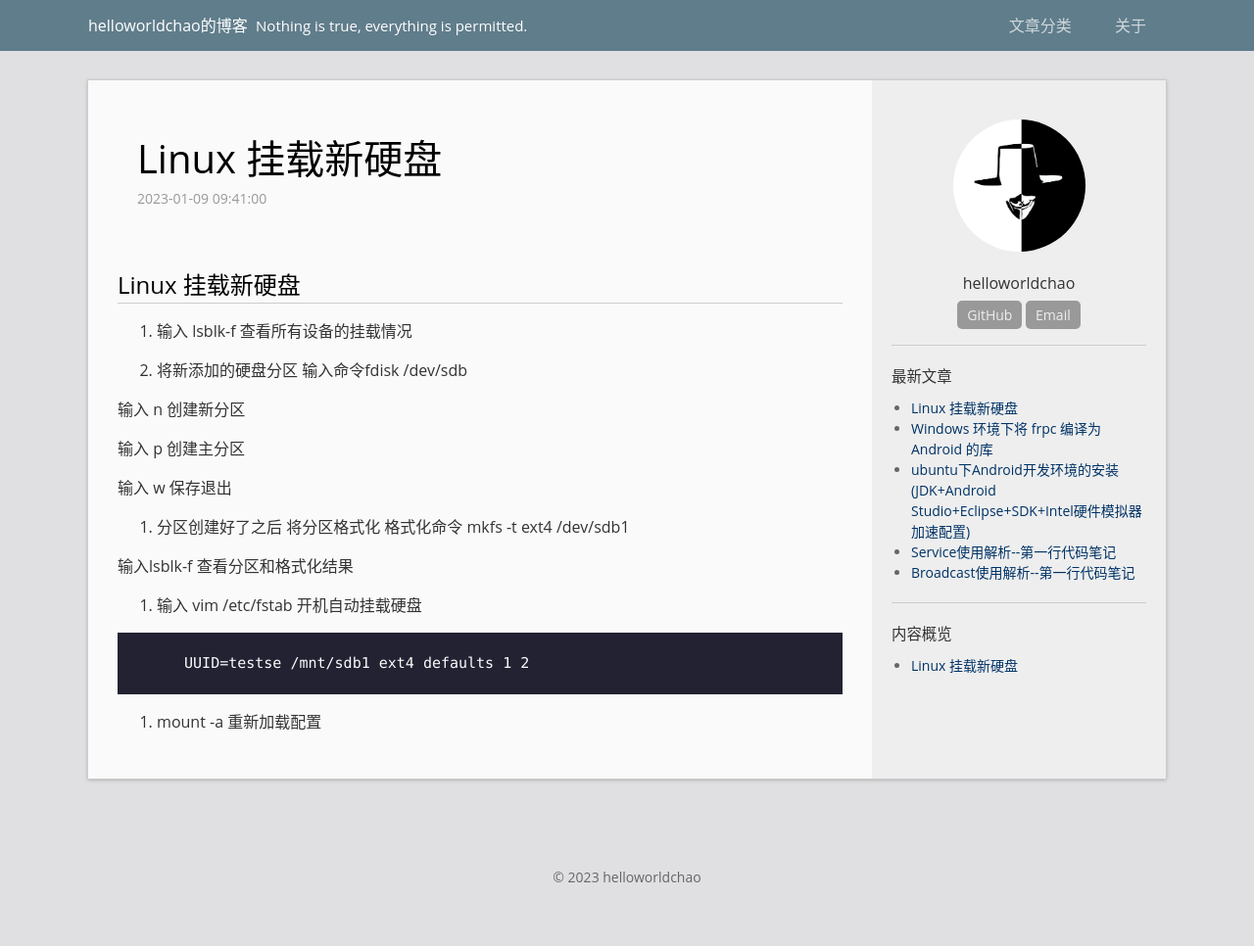
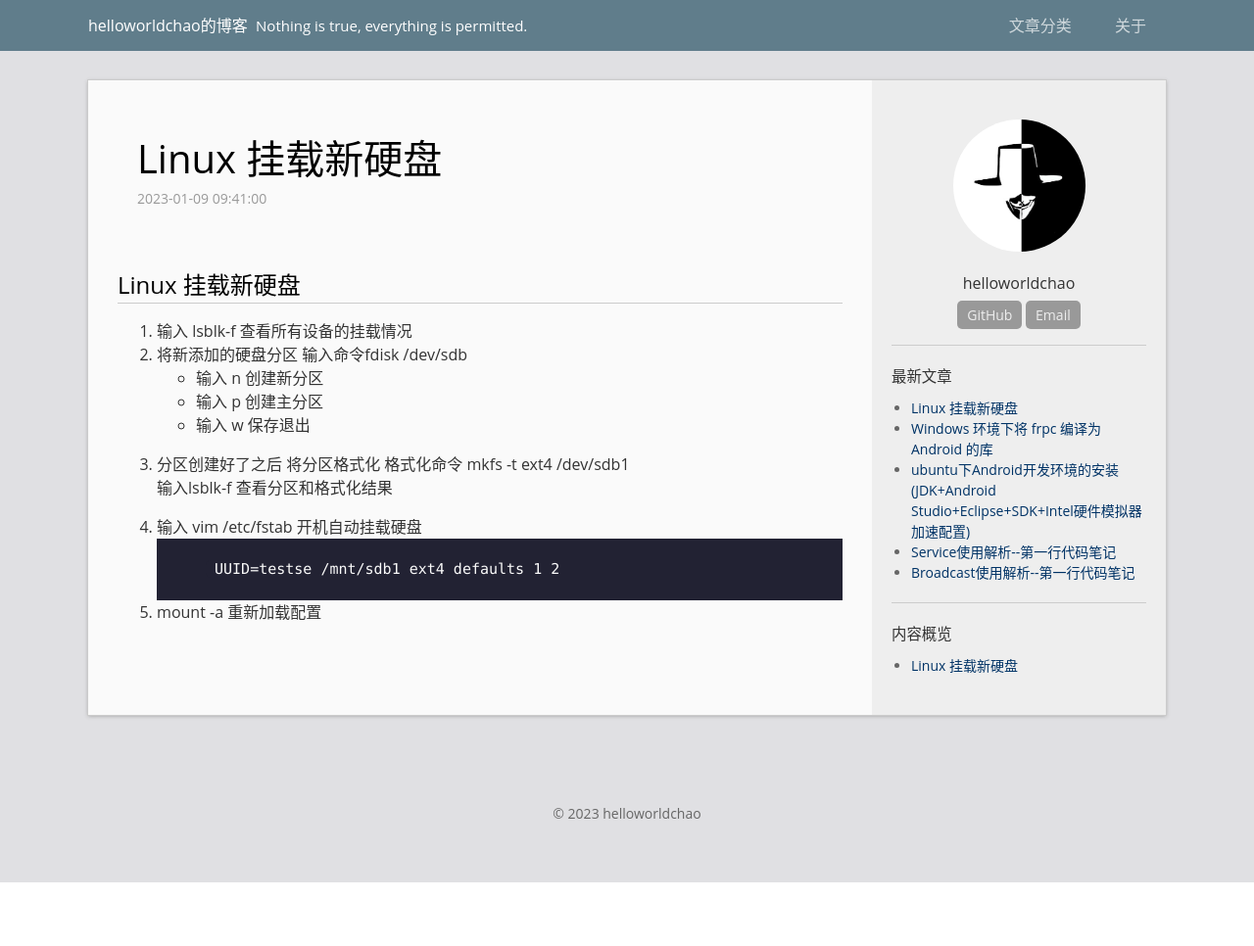
Before and after one commit to helloworldchao/helloworldchao.github.io, a Jekyll site: the page built from _posts/2023-01-09-LinuxHardDiskMount.md, in a window 1280 px wide. Shown: the whole page at 98% size. Built offline with Jekyll 4.4.1, drawn with Linux system fonts in a browser that asks for light colours; after the commit the page ends 901 px from its top, so only the background shows below that.

Commit message:
feat: 优化格式

````diff
--- a/_posts/2023-01-09-LinuxHardDiskMount.md
+++ b/_posts/2023-01-09-LinuxHardDiskMount.md
@@ -9,23 +9,15 @@ permalink: /archivers/LinuxHardDiskMount
 # Linux 挂载新硬盘
 
 1. 输入 lsblk-f 查看所有设备的挂载情况
-
 2. 将新添加的硬盘分区 输入命令fdisk /dev/sdb
-
-  输入 n 创建新分区
-
-  输入 p 创建主分区
-
-  输入 w 保存退出
-
+    - 输入 n 创建新分区
+    - 输入 p 创建主分区
+    - 输入 w 保存退出
 3. 分区创建好了之后 将分区格式化 格式化命令 mkfs -t ext4 /dev/sdb1
-
-  输入lsblk-f 查看分区和格式化结果
+    输入lsblk-f 查看分区和格式化结果
 
 4. 输入 vim /etc/fstab 开机自动挂载硬盘
-
-  ```
-  UUID=testse /mnt/sdb1 ext4 defaults 1 2
-  ```
-
+    ```
+    UUID=testse /mnt/sdb1 ext4 defaults 1 2
+    ```
 5. mount -a 重新加载配置
````
